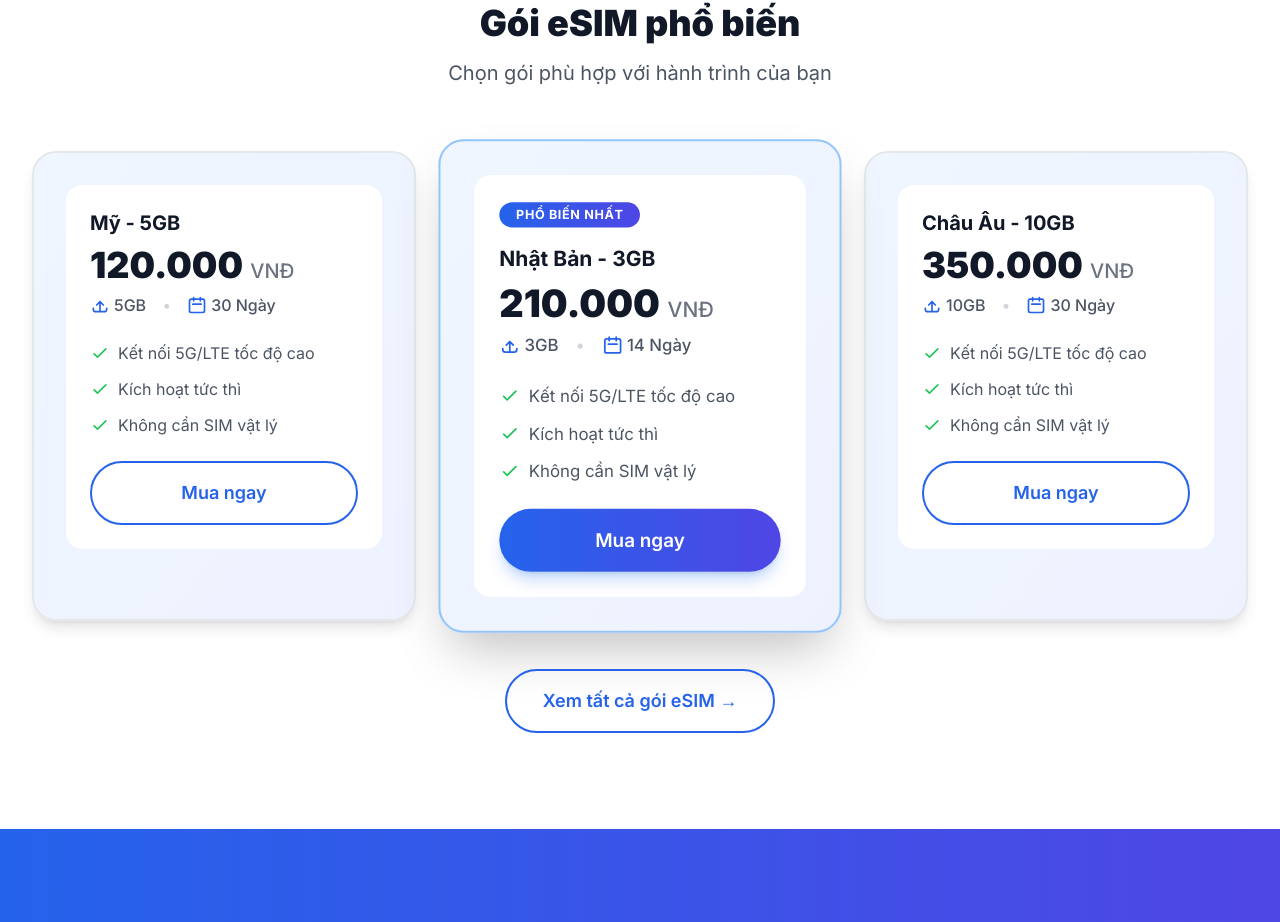
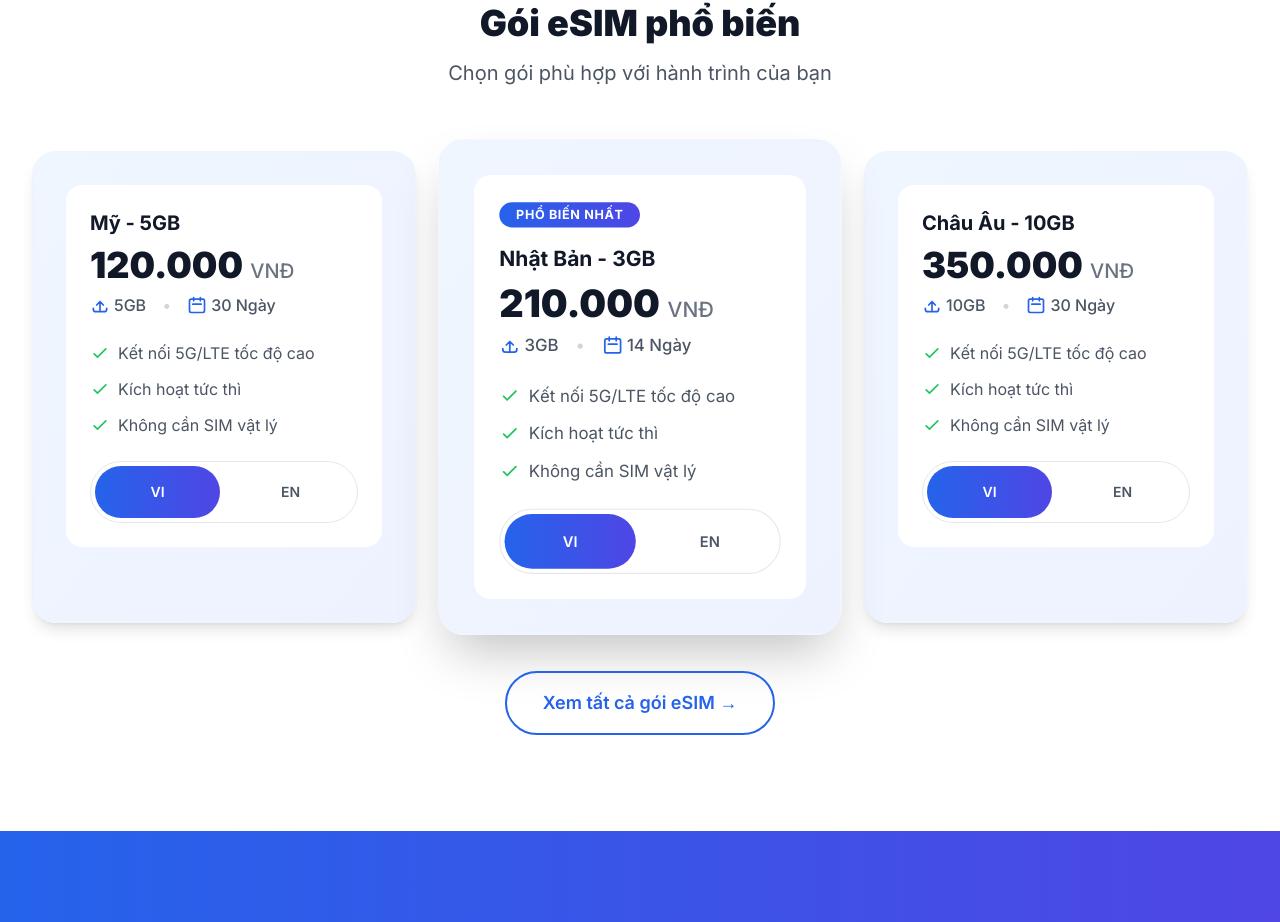
Before and after one commit to filescryplink/esimba, a Next.js app: page /vi in a window 1280 px wide. Shown: the part 1911-2833 px from the top of the page. Built offline with nearby package versions, Linux system fonts and the light colour scheme.

Commit message:
Restore components (PlanCard, Navbar, etc.) to working state

```diff
--- a/components/PlanCard.tsx
+++ b/components/PlanCard.tsx
@@ -1,7 +1,6 @@
 'use client';
 
-import { useTranslations } from 'next-intl';
-import { Button } from './Button';
+import { useTranslations, useLocale } from 'next-intl';
 
 interface PlanCardProps {
   name: string;
@@ -15,10 +14,17 @@ export const PlanCard = ({
   name, data, duration, price, featured = false
 }: PlanCardProps) => {
   const t = useTranslations('common.planCard');
+  const locale = useLocale();
+
+  const switchLocale = (newLocale: string) => {
+    const path = window.location.pathname;
+    const newPath = path.replace(`/${locale}`, `/${newLocale}`);
+    window.location.href = newPath;
+  };
 
   return (
     <div className={`
-      rounded-3xl p-8 bg-gradient-to-br from-blue-50 to-indigo-50 ${featured ? 'border-2 border-blue-300 shadow-2xl scale-105' : 'border-2 border-gray-200 shadow-lg hover:shadow-xl hover:border-blue-200 hover:scale-102 transition-all duration-300'}`}>
+      rounded-3xl p-8 border-2 border-transparent bg-gradient-to-br from-blue-50 to-indigo-50 border-blue-200 ${featured ? 'border-2 border-blue-300 shadow-2xl scale-105' : 'border-gray-200 shadow-lg hover:shadow-xl hover:border-blue-200 hover:scale-102 transition-all duration-300'}`}>
       <div className="bg-white rounded-2xl p-6">
         {featured && (
           <div className="inline-block px-4 py-1 bg-gradient-to-r from-blue-600 to-indigo-600 text-white text-xs font-bold uppercase tracking-wider rounded-full mb-4">
@@ -64,9 +70,20 @@ export const PlanCard = ({
             {t('benefit3')}
           </li>
         </ul>
-        <Button variant={featured ? "primary" : "outline"} size="lg" className="w-full">
-          {t('cta')}
-        </Button>
+        <div className="flex items-center gap-2 border border-gray-200 rounded-full p-1 w-full">
+          <button
+            onClick={() => switchLocale('vi')}
+            className={`flex-1 px-4 py-4 rounded-full text-sm font-semibold transition-all ${locale === 'vi' ? 'bg-gradient-to-r from-blue-600 to-indigo-600 text-white' : 'text-gray-600 hover:bg-gray-100'}`}
+          >
+            VI
+          </button>
+          <button
+            onClick={() => switchLocale('en')}
+            className={`flex-1 px-4 py-4 rounded-full text-sm font-semibold transition-all ${locale === 'en' ? 'bg-gradient-to-r from-blue-600 to-indigo-600 text-white' : 'text-gray-600 hover:bg-gray-100'}`}
+          >
+            EN
+          </button>
+        </div>
       </div>
     </div>
   );
```
